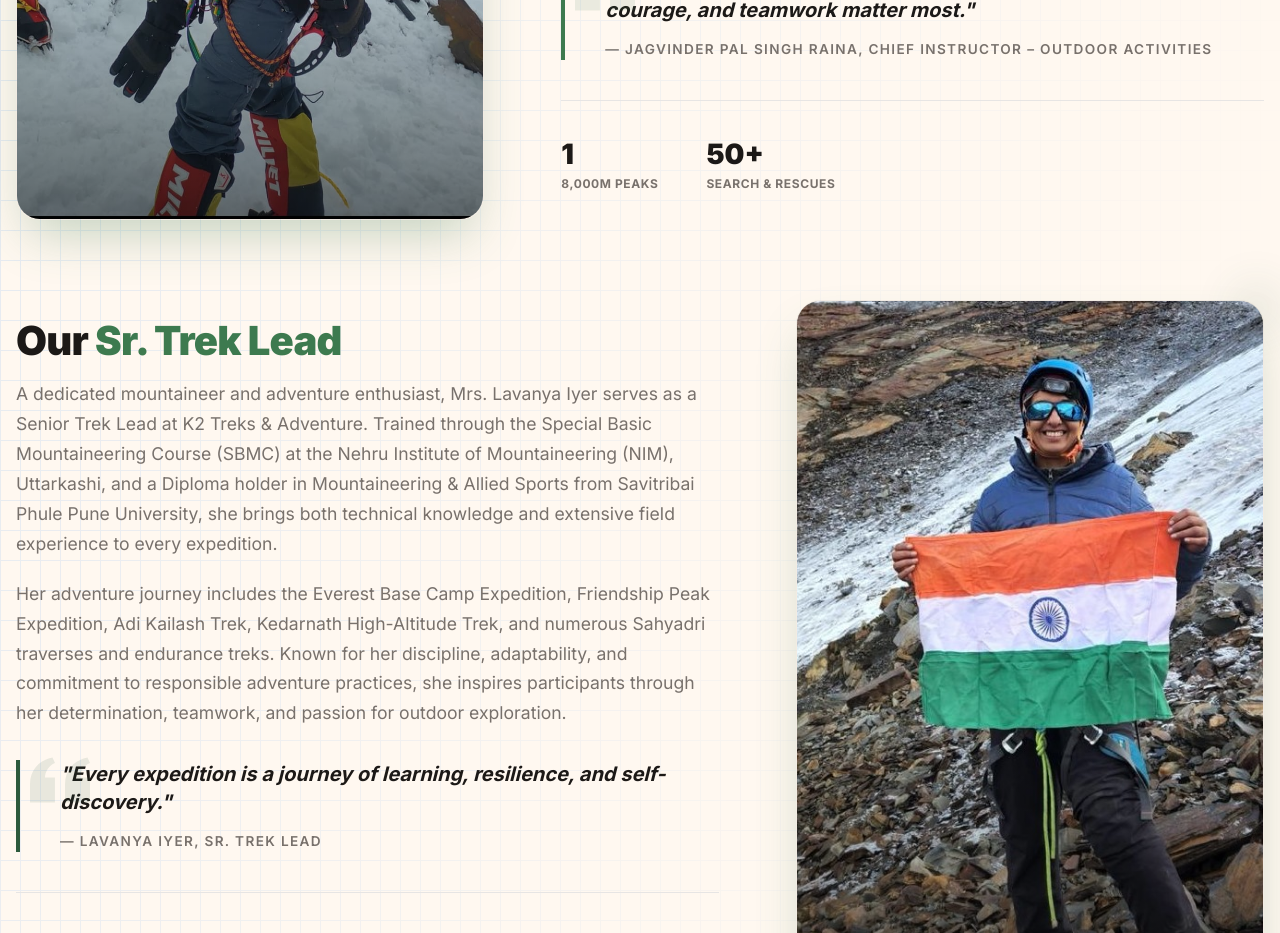
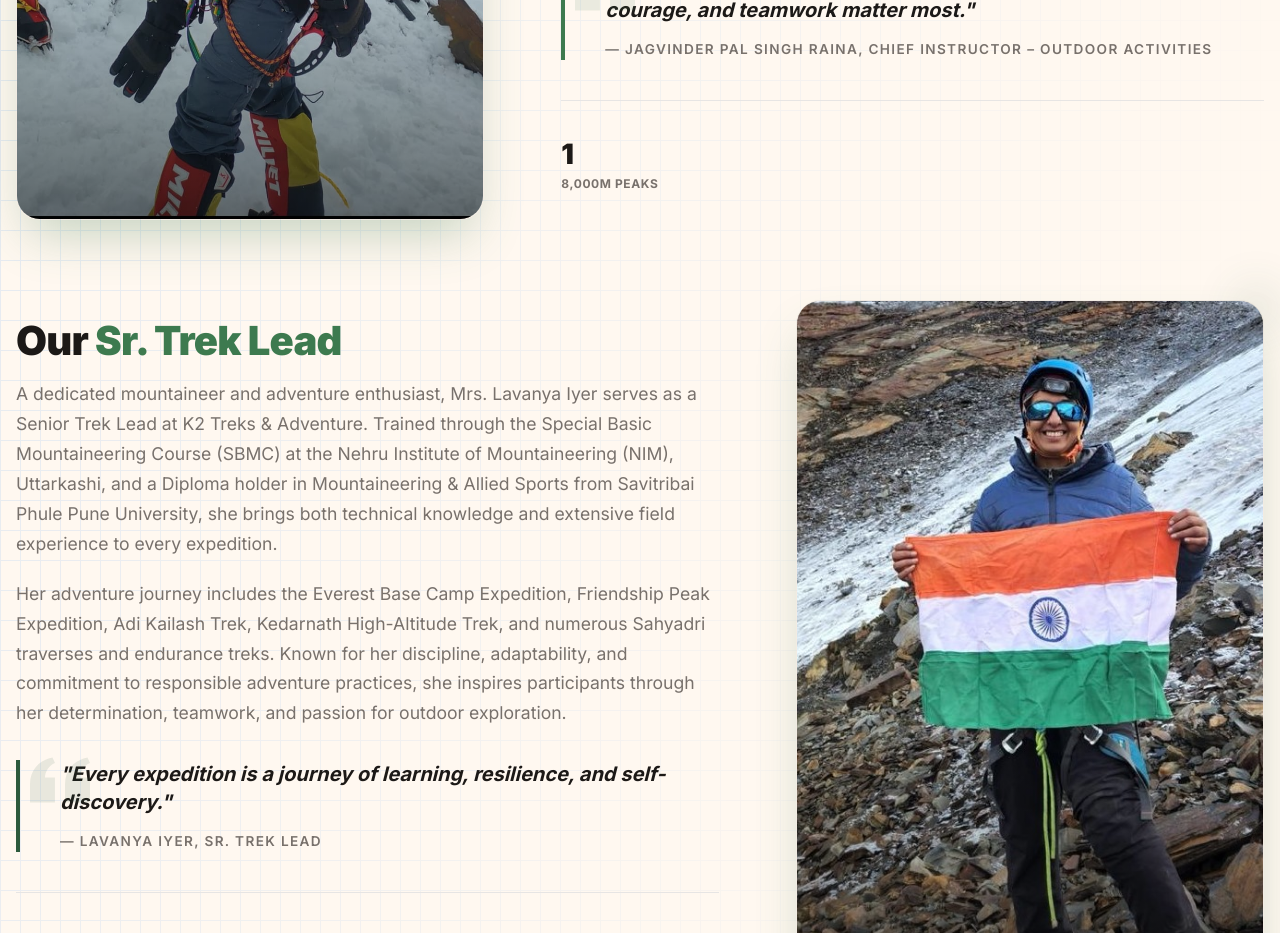
Before and after one commit to VedantJoshi21/K2-Treks-and-Adventures, a React (Vite) app in the folder Frontend/Root/: page / in a window 1280 px wide. Shown: the part 8640-9573 px from the top of the page. Built offline with nearby package versions, Linux system fonts and the light colour scheme.

Commit message:
Ammended the details of Chief instructor

```diff
--- a/Frontend/Root/src/components/TeamSection.jsx
+++ b/Frontend/Root/src/components/TeamSection.jsx
@@ -64,7 +64,7 @@ export default function TeamSection({ theme, darkMode, showGridPattern }) {
       quote: "True leadership is forged in the mountains, where preparation, courage, and teamwork matter most.",
       stats: [
         { label: '8,000m Peaks', value: '1' },
-        { label: 'Search & Rescues', value: '50+' }
+        // { label: 'Search & Rescues', value: '50+' }
       ],
       layout: 'image-left'
     },
```
